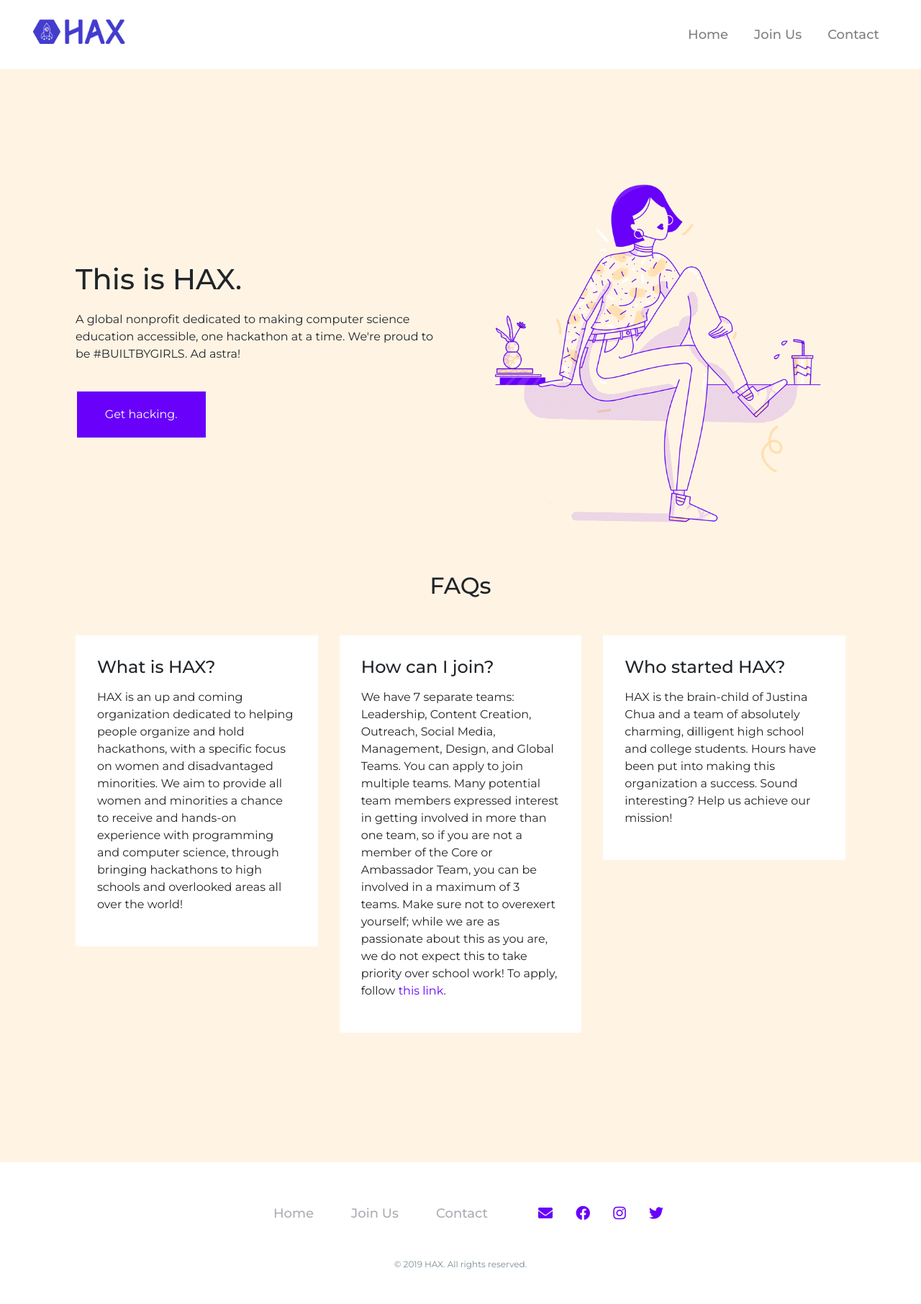
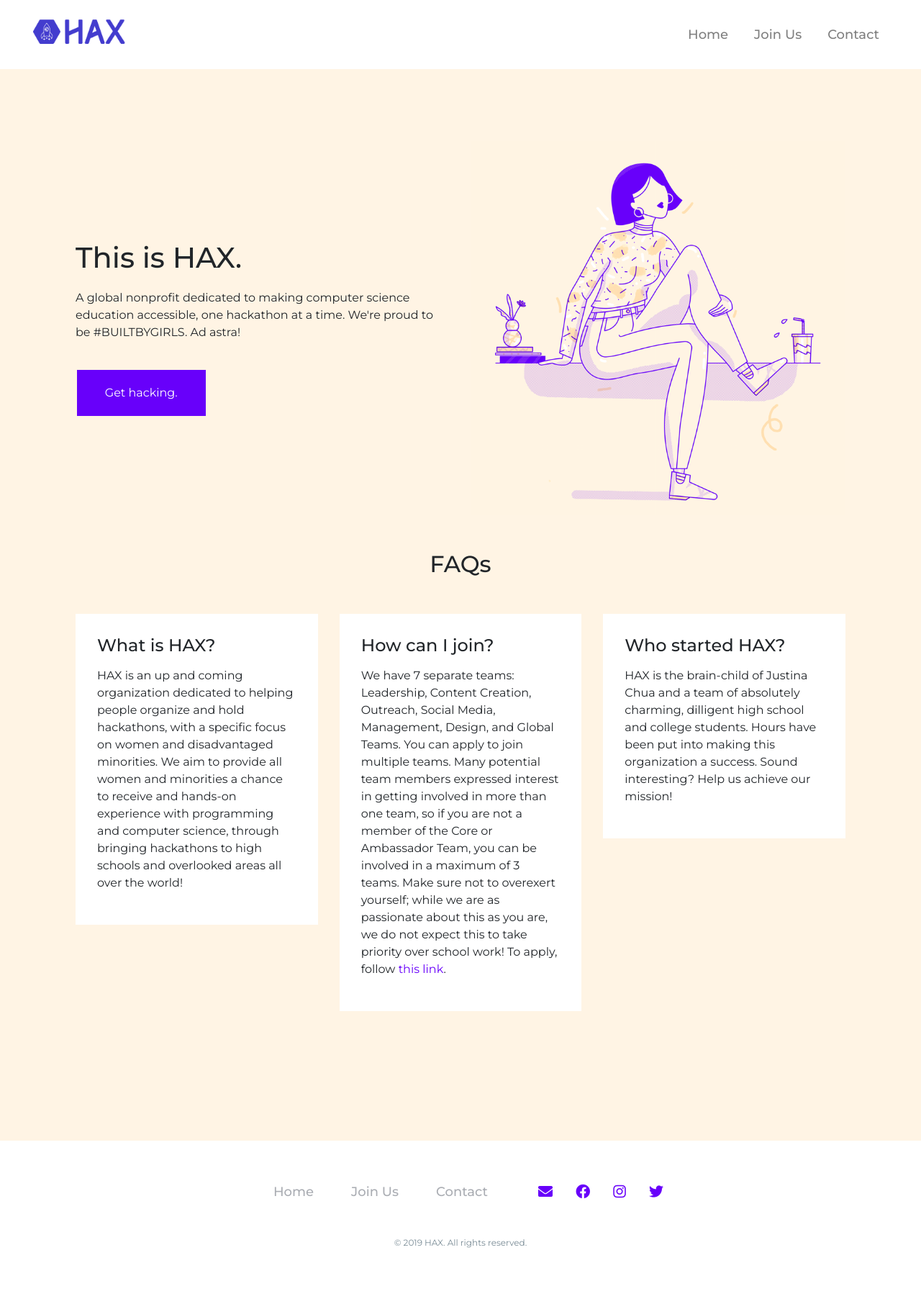
Before and after one commit to hax-org/website, a Jekyll site: the page built from index.html, in a window 1280 px wide. Shown: the whole page at 72% size. Built offline with Jekyll 4.4.1, drawn with Linux system fonts in a browser that asks for light colours; nearby versions of some CDN libraries; library files that are not in the unit come from our copies; after the commit the page ends 1782 px from its top, so only the background shows below that.

Commit message:
Remove some margin from hero

```diff
--- a/_sass/_hero.scss
+++ b/_sass/_hero.scss
@@ -1,10 +1,6 @@
 @import "variables";
 
 /* HERO */
-
-#hero {
-  padding-top: 30px;
-}
 
 #hero-image {
   width: 100%;
```
